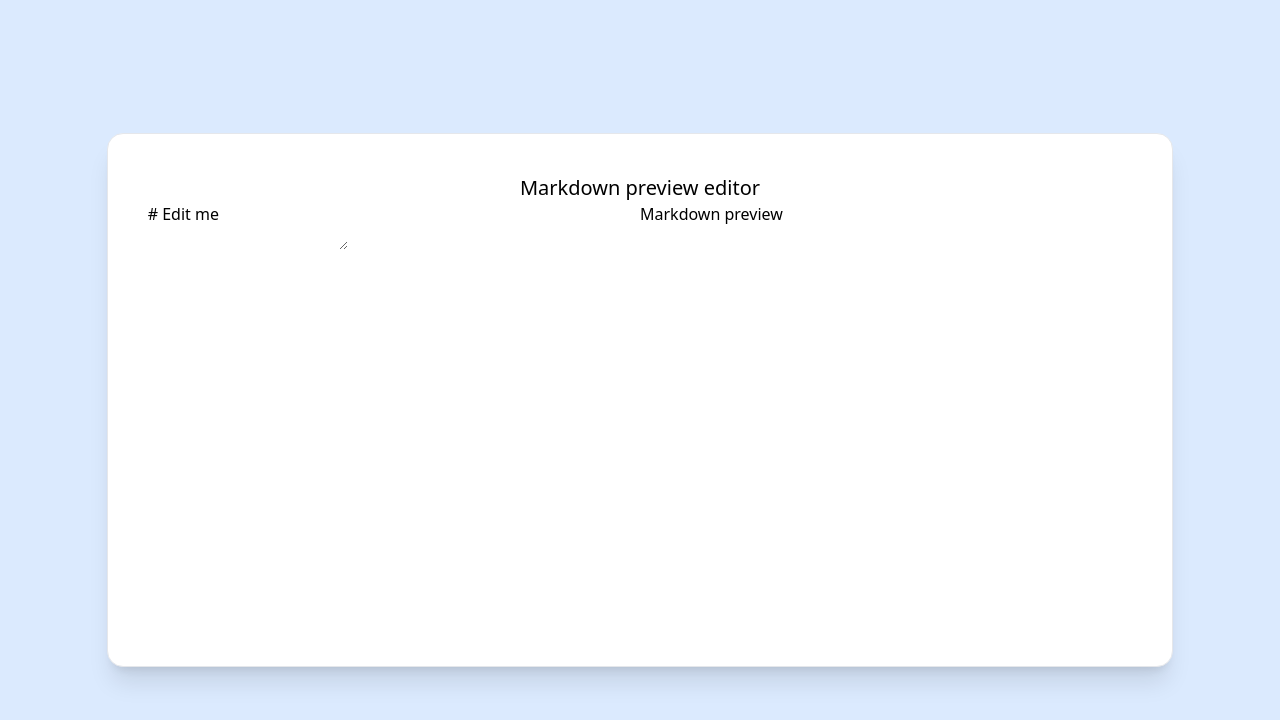
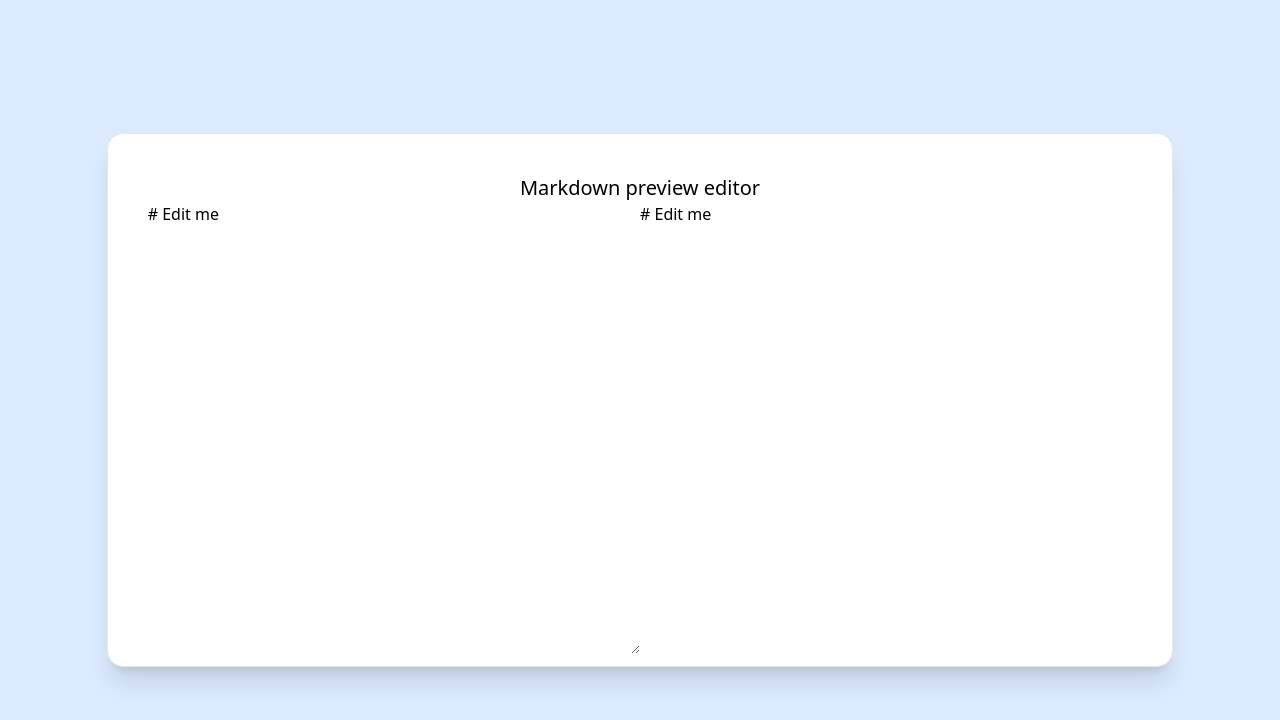
Before and after one commit to anthonylorendeaux/react-mardown-preview, a React (Vite) app: page / in a window 1280 px wide. Shown: the top 720 px of the page. Built offline with nearby package versions, Linux system fonts and the light colour scheme.

Commit message:
Add markdown component

```diff
--- a/src/App.tsx
+++ b/src/App.tsx
@@ -2,6 +2,7 @@ import { useState } from 'react'
 import logo from './logo.svg'
 import './App.css'
 import {Editor} from './components/Editor';
+import {Markdown} from './components/Markdown';
 import EditorProvider from './EditorContext';
 
 const App: React.FC = () => {
@@ -9,16 +10,12 @@ const App: React.FC = () => {
     <EditorProvider>
           <div className="flex items-center justify-center h-screen bg-blue-100">
       <div className="bg-white items-center rounded-2xl border shadow-xl p-10 w-10/12 h-4/6">
-        {/* Make component */}
         <header>
           <h1 className="text-center text-xl "> Markdown preview editor </h1>
         </header>
-        {/* Two part one text editor other text review */}
         <div className="container flex flex-row justify-between h-full">
           <Editor/>
-          <div className="w-4/5 h-full">
-            <p> Markdown preview</p>
-          </div>
+          <Markdown/>
         </div>
       </div>
     </div>
--- a/src/components/Editor.tsx
+++ b/src/components/Editor.tsx
@@ -10,7 +10,7 @@ export const Editor: React.FC = () => {
 
     return (
         <div className="w-4/5  h-full">
-            <textarea value={text} onChange={handleTextChange}></textarea>
+            <textarea className="h-full w-full" value={text} onChange={handleTextChange}></textarea>
         </div>
     )
 }
--- a/src/components/Markdown.tsx
+++ b/src/components/Markdown.tsx
@@ -0,0 +1,11 @@
+import React, { Component } from "react";
+import {EditorContext, EditorContextType} from '../EditorContext';
+
+export const Markdown: React.FC = () => {
+    const { text } = React.useContext(EditorContext) as EditorContextType;
+    return (
+        <div className="w-4/5  h-full">
+            <p> {text}</p>
+        </div>
+    )
+}
```
